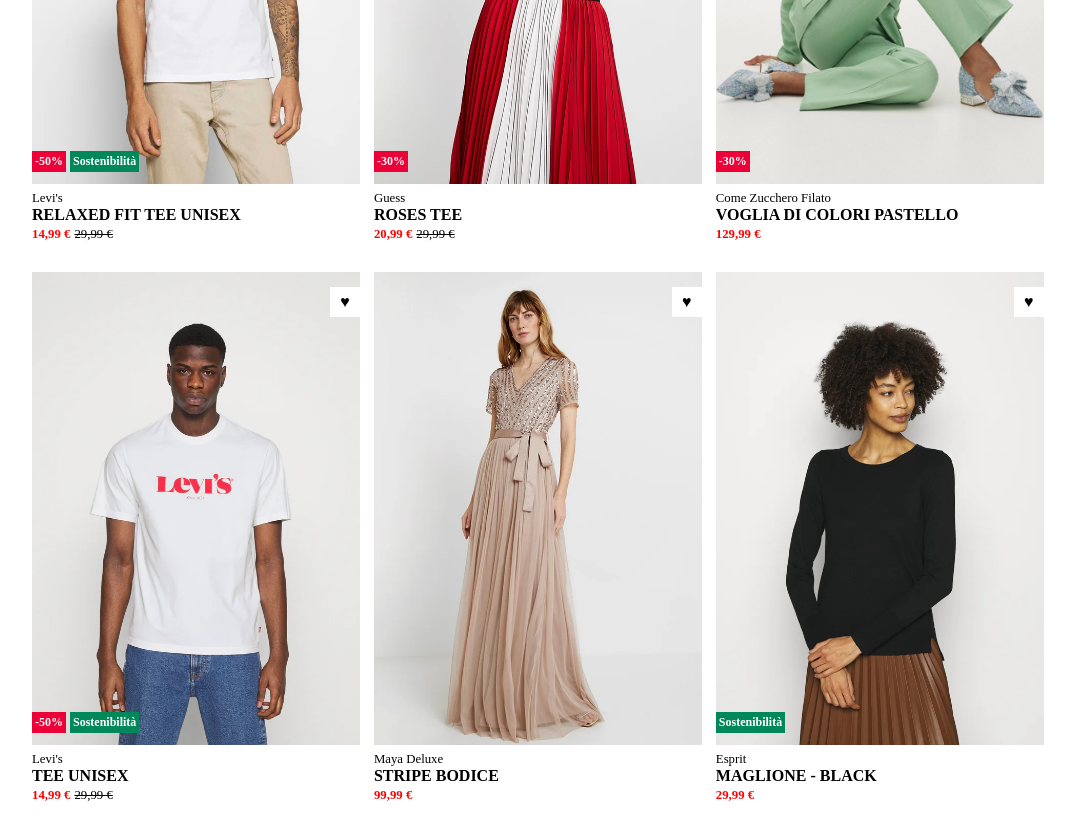
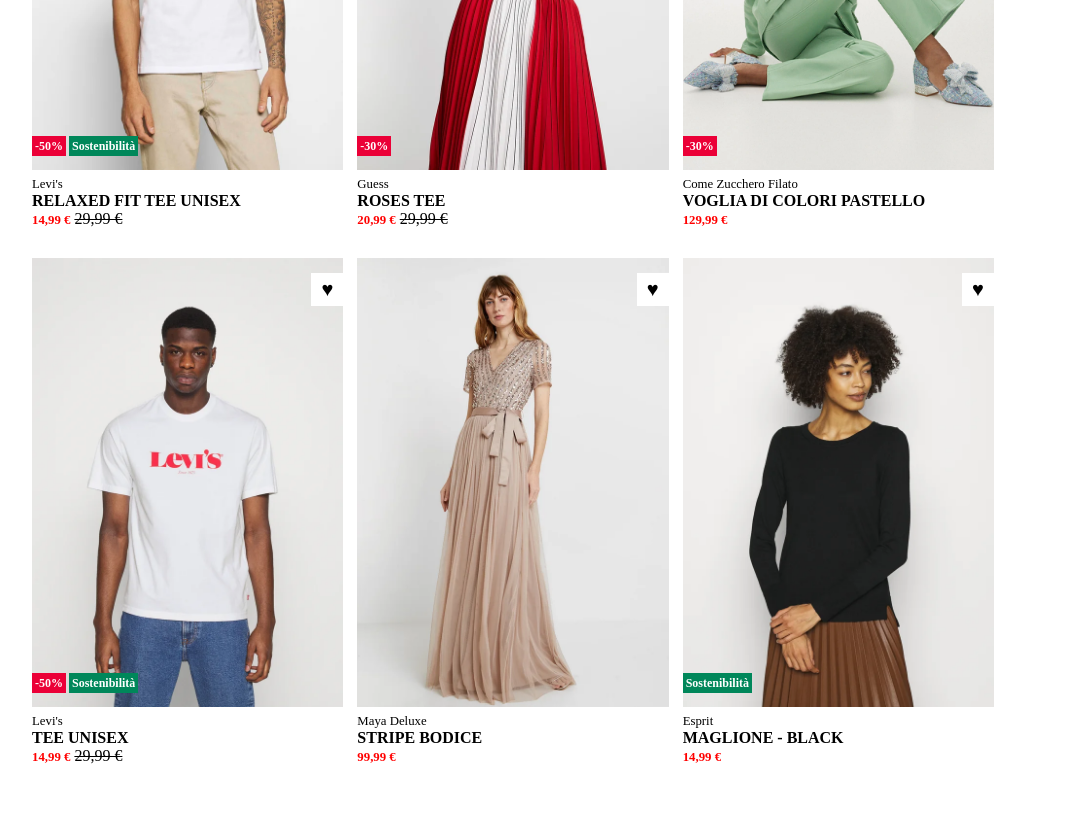
Before and after one commit to ManuelBenini/html-css-boolando, a plain HTML site: page index.html in a window 1280 px wide. Shown: the part 300-1140 px from the top of the page, without its empty margins (96-1171 px from the left). After the commit the page ends 1095 px from the top, so only its background shows below. Drawn offline with Linux system fonts and the light colour scheme.

Commit message:
Cambiati molti tag, rimosso Float - riposizionate immagini con Calc, creato un contenitore, pulizia codice

```diff
--- a/css/style.css
+++ b/css/style.css
@@ -8,7 +8,6 @@
 
 img{
   width: 100%;
-  max-width: 100%;
 }
 
 
@@ -38,16 +37,32 @@ img{
 
 /* IMAGES & IMG ACCESSORIES */
 
+.card{
+  width: calc(100% / 3 - 20px);
+  display: inline-block;
+  padding-right: 10px;
+  padding-top: 10px;
+}
+
 .image-box{
   position: relative;
-  display: inline-block;
-  width: 33%;
-  padding-right: 10px;
 }
+
+div.image-box img.hover-image{
+  display: none;
+}
+
+/* .card.left{
+  margin-right: 10px;
+} */
+
+/* .card.right{
+  margin-left: 10px;
+} */
 
 .tags{
   position: absolute;
-  bottom: 100px;
+  bottom: 20px;
   left: 0;
   font-size: 12px;
   color: white;
@@ -60,7 +75,6 @@ img{
 
 .discount{
   background-color: #eb0037;
-  margin-right: 4px;
 }
 
 .dress-green{
@@ -69,26 +83,21 @@ img{
 
 .heart{
   position: absolute;
-  right: 10px;
+  right: 0px;
   top: 15px;
   background-color: white;
-  width: 30px;
-  height: 30px;
-  line-height: 30px;
+  padding: 5px 10px;
+  font-size: 20px;
 }
 
 
 /* HOVER */
-
-div.image-box img.hover-image{
+div.image-box:hover img.first-image{
   display: none;
 }
 
 div.image-box:hover img.hover-image{
-  display: block;
-  position: absolute;
-  top: 0;
-  padding-right: 10px;
+  display: inline-block;
 }
 
 div.image-box:hover .heart{
@@ -97,17 +106,12 @@ div.image-box:hover .heart{
 
 /* MAIN TEXT */
 
-span.brand{
-  font-size: 0.8rem;
+section.text h3{
+  text-transform: uppercase;
+  font-size: 16px;
 }
 
-span.article-name{
-  font-size: 1rem;
-  font-weight: bold;
-  text-transform: uppercase;
-}
-
-.actual-cost, .full-cost{
+section.text span{
   font-size: 0.8rem;
 }
 
@@ -116,10 +120,6 @@ span.article-name{
   font-weight: bold;
 }
 
-.full-cost{
-  text-decoration: line-through;
+section.text{
+  margin-bottom: 20px;
 }
-
-section.text{
-  margin-bottom: 30px;
-}
--- a/index.html
+++ b/index.html
@@ -13,99 +13,117 @@
     <div class="container">
 
       <!-- PRIMA IMMAGINE -->
+      <div class="card">
         <div class="image-box">
           <img class="first-image" src="img/1.webp" alt="">
           <img class="hover-image" src="img/1b.webp" alt="">
-        <div class="tags clearfix">
-          <span class="discount fl">-50%</span>
-          <span class="dress-green fl">Sostenibilità</span>
+          <div class="tags">
+            <span class="discount">-50%</span>
+            <span class="dress-green">Sostenibilità</span>
           </div>
           <span class="heart tx-center">&hearts;</span>
+        </div>
           <section class="text">
-          <span class="brand">Levi's</span> <br>
-          <span class="article-name">Relaxed fit tee unisex</span> <br>
+            <span class="brand">Levi's</span>
+            <h3 class="article-name">Relaxed fit tee unisex</h3>
             <span class="actual-cost">14,99 &euro;</span>
-          <span class="full-cost">29,99 &euro;</span>
+            <del class="full-cost">29,99 &euro;</d>
           </section>
       </div>
+
       <!-- PRIMA IMMAGINE -->
 
       <!-- SECONDA IMMAGINE -->
+      <div class="card">
         <div class="image-box">
           <img class="first-image" src="img/2.webp" alt="">
           <img class="hover-image" src="img/2b.webp" alt="">
-        <div class="tags clearfix">
-          <span class="discount fl">-30%</span>
+          <div class="tags">
+            <span class="discount">-30%</span>
           </div>
           <span class="heart tx-center">&hearts;</span>
+        </div>
           <section class="text">
-          <span class="brand">Guess</span> <br>
-          <span class="article-name">roses tee</span> <br>
+            <span class="brand">Guess</span>
+            <h3 class="article-name">Roses tee</h3>
             <span class="actual-cost">20,99 &euro;</span>
-          <span class="full-cost">29,99 &euro;</span>
+            <del class="full-cost">29,99 &euro;</del>
           </section>
       </div>
       <!-- /SECONDA IMMAGINE -->
 
       <!-- TERZA IMMAGINE -->
+      <div class="card">
         <div class="image-box">
           <img class="first-image" src="img/3.webp" alt="">
           <img class="hover-image" src="img/3b.webp" alt="">
-        <div class="tags clearfix">
-          <span class="discount fl">-30%</span>
+          <div class="tags">
+            <span class="discount">-30%</span>
           </div>
           <span class="heart tx-center">&hearts;</span>
+        </div>
           <section class="text">
-          <span class="brand">Come Zucchero Filato</span> <br>
-          <span class="article-name">voglia di colori pastello</span> <br>
+            <span class="brand">Come Zucchero Filato</span>
+            <h3 class="article-name">Voglia di colori pastello</h3>
             <span class="actual-cost">129,99 &euro;</span>
+            <del class="full-cost"></d>
           </section>
       </div>
       <!-- /TERZA IMMAGINE -->
 
       <!-- QUARTA IMMAGINE -->
-      <div class="image-box">
+      <div class="card">
+        <div class="image-box left">
           <img class="first-image" src="img/4.webp" alt="">
           <img class="hover-image" src="img/4b.webp" alt="">
-        <div class="tags clearfix">
-          <span class="discount fl">-50%</span>
-          <span class="dress-green fl">Sostenibilità</span>
+          <div class="tags">
+            <span class="discount">-50%</span>
+            <span class="dress-green">Sostenibilità</span>
           </div>
           <span class="heart tx-center">&hearts;</span>
+        </div>
           <section class="text">
-          <span class="brand">Levi's</span> <br>
-          <span class="article-name">tee unisex</span> <br>
+            <span class="brand">Levi's</span>
+            <h3 class="article-name">tee unisex</h3>
             <span class="actual-cost">14,99 &euro;</span>
-          <span class="full-cost">29,99 &euro;</span>
+            <del class="full-cost">29,99 &euro;</d>
           </section>
       </div>
       <!-- /QUARTA IMMAGINE -->
 
       <!-- QUINTA IMMAGINE -->
-      <div class="image-box">
+      <div class="card">
+        <div class="image-box center">
           <img class="first-image" src="img/5.webp" alt="">
           <img class="hover-image" src="img/5b.webp" alt="">
+          <div class="tags">
+          </div>
           <span class="heart tx-center">&hearts;</span>
+        </div>
           <section class="text">
-          <span class="brand">Maya Deluxe</span> <br>
-          <span class="article-name">Stripe Bodice</span> <br>
+            <span class="brand">Maya Deluxe</span>
+            <h3 class="article-name">Stripe bodice</h3>
             <span class="actual-cost">99,99 &euro;</span>
+            <del class="full-cost"></d>
           </section>
       </div>
       <!-- /QUINTA IMMAGINE -->
 
       <!-- SESTA IMMAGINE -->
-      <div class="image-box">
+      <div class="card">
+        <div class="image-box right">
           <img class="first-image" src="img/6.webp" alt="">
           <img class="hover-image" src="img/6b.webp" alt="">
-        <div class="tags clearfix">
-          <span class="dress-green fl">Sostenibilità</span>
+          <div class="tags">
+            <span class="dress-green">Sostenibilità</span>
           </div>
           <span class="heart tx-center">&hearts;</span>
+        </div>
           <section class="text">
-          <span class="brand">Esprit</span> <br>
-          <span class="article-name">maglione - black</span> <br>
-          <span class="actual-cost">29,99 &euro;</span>
+            <span class="brand">Esprit</span>
+            <h3 class="article-name">maglione - black</h3>
+            <span class="actual-cost">14,99 &euro;</span>
+            <del class="full-cost"></del>
           </section>
       </div>
       <!-- /SESTA IMMAGINE -->
```
Lines whose indentation alone changed are shown as unchanged.
